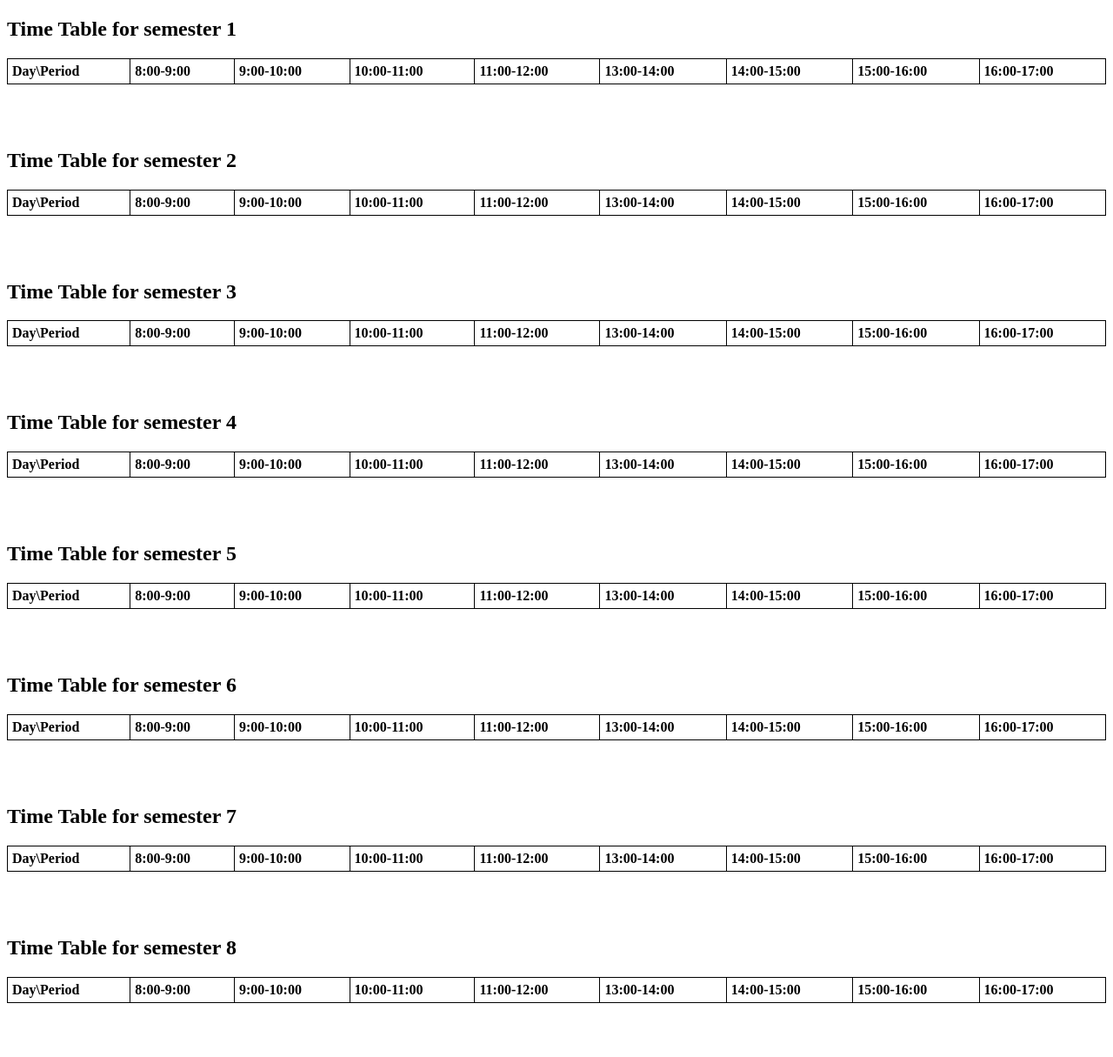
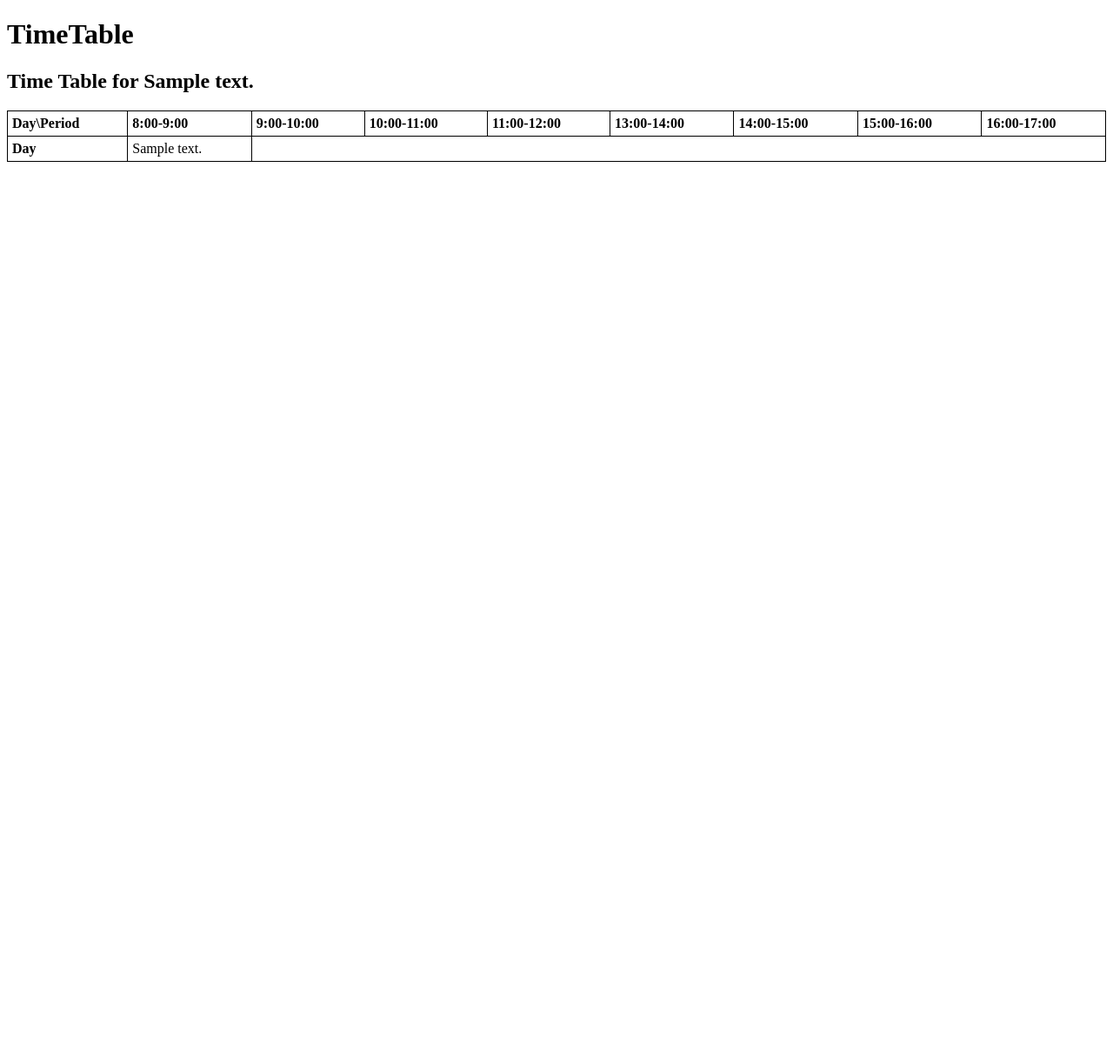
Before and after one commit to mirzabob/timetable-scheduling, a Django app: template catalog/templates/timetable.html in a window 1280 px wide. Shown: the whole page at 87% size. After the commit the page ends 186 px from the top, so only its background shows below. Run offline with Django 3.2, Linux system fonts and the light colour scheme; the template is opened without the code that fills it: most values are stand-ins (such as "Sample title", 1, 10 or a date in 2020); lists and menus that the app fills with data are empty.

Commit message:
Fixed the html in timetable and refactored the code.

```diff
--- a/catalog/templates/timetable.html
+++ b/catalog/templates/timetable.html
@@ -12,10 +12,12 @@
         }
     </style>
     <meta charset="UTF-8">
-    <title>Time Table</title>
+    <title>Title</title>
 </head>
 <body>
-<h2>Time Table for semester 1</h2>
+<h1>TimeTable</h1>
+{% for k in context %}
+    <h2>Time Table for {{k}}</h2>
     <table style="width:100%">
         <tr>
             <th>Day\Period</th>
@@ -29,7 +31,7 @@
             <th>16:00-17:00</th>
         </tr>
 
-    {% for i in S1 %}
+        {% for i in k %}
             <tr>
             <th>Day</th>
             {% for j in i %}
@@ -42,217 +44,8 @@
             </tr>
         {% endfor %}
     </table>
-
-
     <br><br><br>
-
-<h2>Time Table for semester 2</h2>
-<table style="width:100%">
-    <tr>
-        <th>Day\Period</th>
-        <th>8:00-9:00</th>
-        <th>9:00-10:00</th>
-        <th>10:00-11:00</th>
-        <th>11:00-12:00</th>
-        <th>13:00-14:00</th>
-        <th>14:00-15:00</th>
-        <th>15:00-16:00</th>
-        <th>16:00-17:00</th>
-    </tr>
-    {% for i in S2 %}
-    <tr>
-      <th>Day</th>
-      {% for j in i %}
-        {% ifnotequal j "0" %}
-        <td>{{j}}</td>
-        {% else %}
-        <td>-----</td>
-        {% endifnotequal %}
 {% endfor %}
-    </tr>
-    {% endfor %}
-  </table>
-
-<br><br><br>
-
-<h2>Time Table for semester 3</h2>
-<table style="width:100%">
-    <tr>
-        <th>Day\Period</th>
-        <th>8:00-9:00</th>
-        <th>9:00-10:00</th>
-        <th>10:00-11:00</th>
-        <th>11:00-12:00</th>
-        <th>13:00-14:00</th>
-        <th>14:00-15:00</th>
-        <th>15:00-16:00</th>
-        <th>16:00-17:00</th>
-    </tr>
-    {% for i in S3 %}
-    <tr>
-      <th>Day</th>
-      {% for j in i %}
-        {% ifnotequal j "0" %}
-        <td>{{j}}</td>
-        {% else %}
-        <td>-----</td>
-        {% endifnotequal %}
-      {% endfor %}
-    </tr>
-    {% endfor %}
-  </table>
-
-<br><br><br>
-
-<h2>Time Table for semester 4</h2>
-<table style="width:100%">
-    <tr>
-        <th>Day\Period</th>
-        <th>8:00-9:00</th>
-        <th>9:00-10:00</th>
-        <th>10:00-11:00</th>
-        <th>11:00-12:00</th>
-        <th>13:00-14:00</th>
-        <th>14:00-15:00</th>
-        <th>15:00-16:00</th>
-        <th>16:00-17:00</th>
-    </tr>
-
-    {% for i in S4 %}
-    <tr>
-      <th>Day</th>
-      {% for j in i %}
-        {% ifnotequal j "0" %}
-        <td>{{j}}</td>
-        {% else %}
-        <td>-----</td>
-        {% endifnotequal %}
-      {% endfor %}
-    </tr>
-    {% endfor %}
-  </table>
-
-<br><br><br>
-
-<h2>Time Table for semester 5</h2>
-<table style="width:100%">
-    <tr>
-        <th>Day\Period</th>
-        <th>8:00-9:00</th>
-        <th>9:00-10:00</th>
-        <th>10:00-11:00</th>
-        <th>11:00-12:00</th>
-        <th>13:00-14:00</th>
-        <th>14:00-15:00</th>
-        <th>15:00-16:00</th>
-        <th>16:00-17:00</th>
-    </tr>
-
-    {% for i in S5 %}
-    <tr>
-      <th>Day</th>
-      {% for j in i %}
-        {% ifnotequal j "0" %}
-        <td>{{j}}</td>
-        {% else %}
-        <td>-----</td>
-        {% endifnotequal %}
-      {% endfor %}
-    </tr>
-    {% endfor %}
-  </table>
-
-<br><br><br>
-
-<h2>Time Table for semester 6</h2>
-<table style="width:100%">
-    <tr>
-        <th>Day\Period</th>
-        <th>8:00-9:00</th>
-        <th>9:00-10:00</th>
-        <th>10:00-11:00</th>
-        <th>11:00-12:00</th>
-        <th>13:00-14:00</th>
-        <th>14:00-15:00</th>
-        <th>15:00-16:00</th>
-        <th>16:00-17:00</th>
-    </tr>
-
-    {% for i in S6 %}
-    <tr>
-      <th>Day</th>
-      {% for j in i %}
-        {% ifnotequal j "0" %}
-        <td>{{j}}</td>
-        {% else %}
-        <td>-----</td>
-        {% endifnotequal %}
-      {% endfor %}
-    </tr>
-    {% endfor %}
-  </table>
-
-<br><br><br>
-
-<h2>Time Table for semester 7</h2>
-<table style="width:100%">
-    <tr>
-        <th>Day\Period</th>
-        <th>8:00-9:00</th>
-        <th>9:00-10:00</th>
-        <th>10:00-11:00</th>
-        <th>11:00-12:00</th>
-        <th>13:00-14:00</th>
-        <th>14:00-15:00</th>
-        <th>15:00-16:00</th>
-        <th>16:00-17:00</th>
-    </tr>
-
-    {% for i in S7 %}
-    <tr>
-      <th>Day</th>
-      {% for j in i %}
-        {% ifnotequal j "0" %}
-        <td>{{j}}</td>
-        {% else %}
-        <td>-----</td>
-        {% endifnotequal %}
-      {% endfor %}
-    </tr>
-    {% endfor %}
-  </table>
-
-<br><br><br>
-
-<h2>Time Table for semester 8</h2>
-<table style="width:100%">
-    <tr>
-        <th>Day\Period</th>
-        <th>8:00-9:00</th>
-        <th>9:00-10:00</th>
-        <th>10:00-11:00</th>
-        <th>11:00-12:00</th>
-        <th>13:00-14:00</th>
-        <th>14:00-15:00</th>
-        <th>15:00-16:00</th>
-        <th>16:00-17:00</th>
-    </tr>
-    {% for i in S8 %}
-    <tr>
-      <th>Day</th>
-      {% for j in i %}
-        {% ifnotequal j "0" %}
-        <td>{{j}}</td>
-        {% else %}
-        <td>-----</td>
-        {% endifnotequal %}
-      {% endfor %}
-    </tr>
-    {% endfor %}
-  </table>
-
-<br><br><br>
-
 
 </body>
 </html>
--- a/catalog/views.py
+++ b/catalog/views.py
@@ -87,7 +87,7 @@ def schedule(request):
     context = extract_context(schedule_t.timeTable)
     context = matrix_tt(context)  # sherry
     # print(context)
-    return render(request, 'timetable.html', context=context)
+    return render(request, 'timetable.html', {"context": context})
 
 
 def courses(response):
```
Lines whose indentation alone changed are shown as unchanged.
